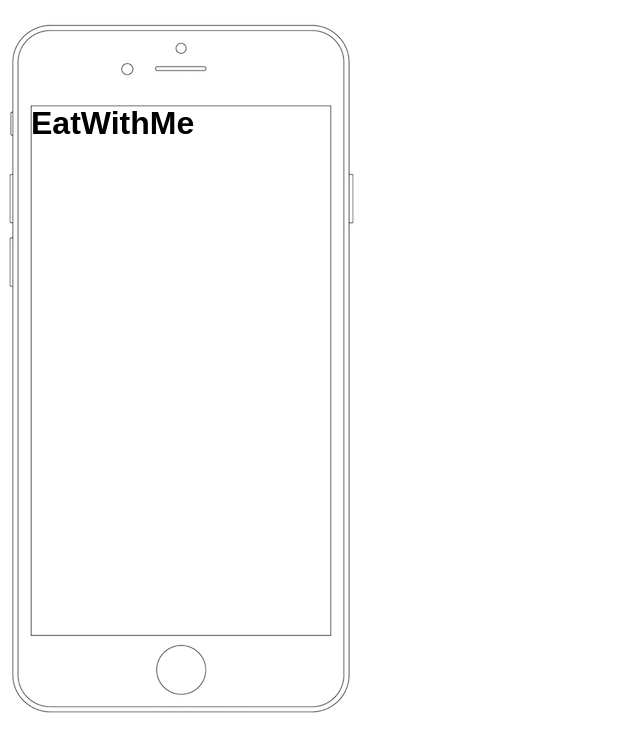
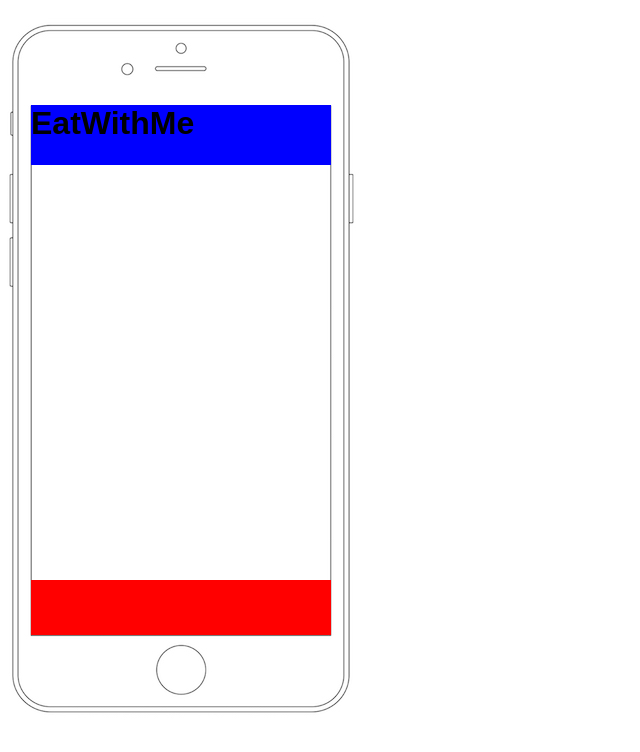
Before and after one commit to givesushi/EatWithMe, a plain HTML site: page profile_page.html in a window 1280 px wide. Shown: the whole page, without its empty margins (0-640 px from the left). Drawn offline with Linux system fonts and the light colour scheme.

Commit message:
Update styles.css

```diff
--- a/styles.css
+++ b/styles.css
@@ -13,3 +13,16 @@ body {
 	width: 300px;
 	margin: 105px 23px;
 }
+
+.head-bar {
+	height: 60px;
+	background: blue;
+}
+
+
+.footer {
+	height: 55px;
+	background: red;
+	margin-top: 415px;
+
+}
```
